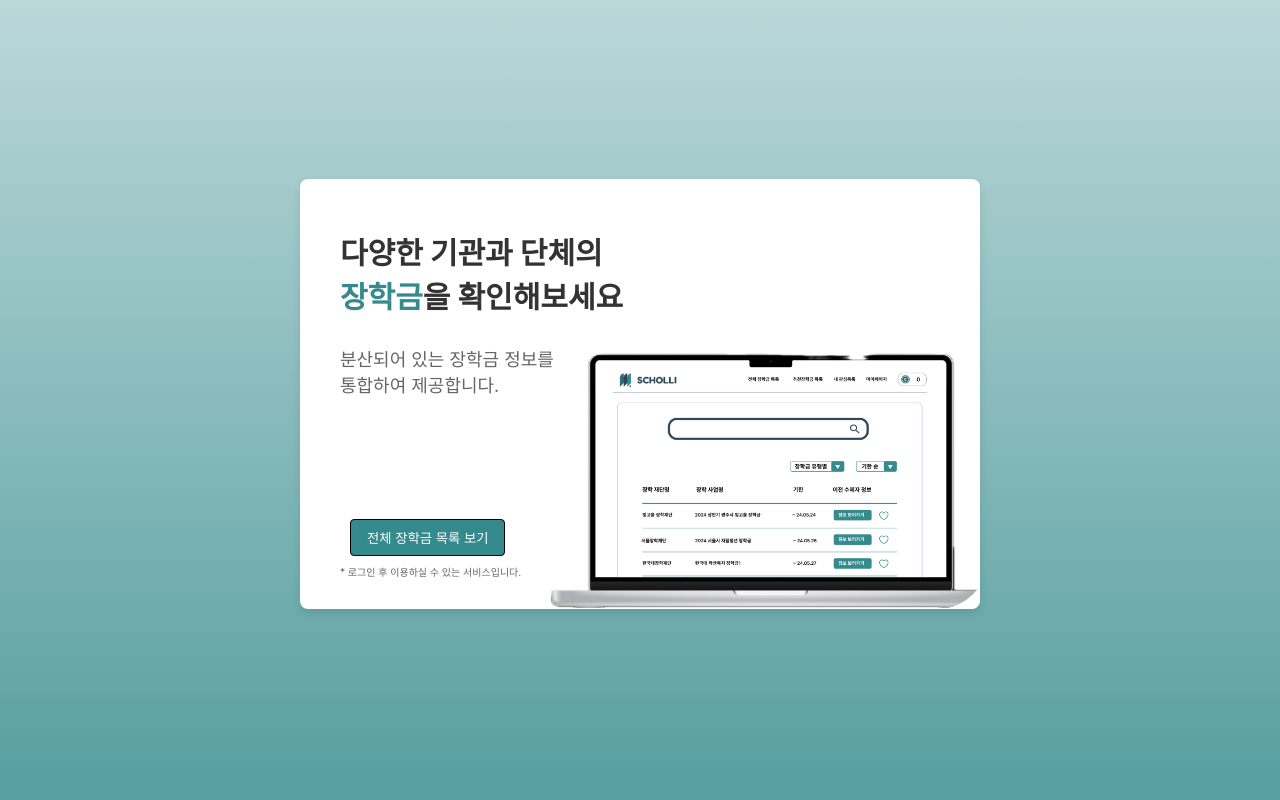
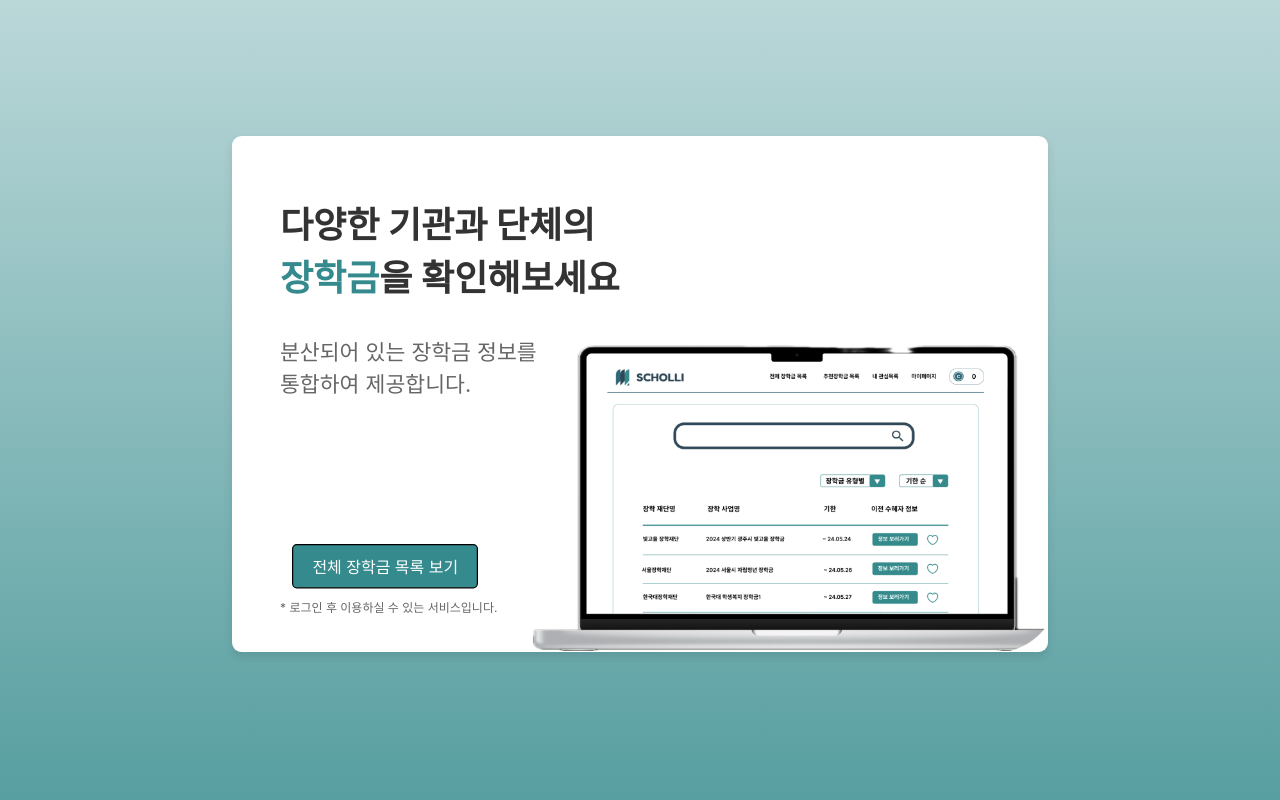
Before and after one commit to Musccat/Musccat_Project_FE, a React (Create React App) app in the folder musccat-project-fe/: page /main in a window 1280 px wide. Shown: the part 620-1420 px from the top of the page. Built offline with nearby package versions, Linux system fonts and the light colour scheme.

Commit message:
Fix: 메인페이지 디자인 비율 수정

```diff
--- a/musccat-project-fe/src/component/page/MainPage.jsx
+++ b/musccat-project-fe/src/component/page/MainPage.jsx
@@ -44,6 +44,10 @@ const Rectangle = styled.div`
     align-items: center;
     justify-content: space-between;
     overflow: hidden;
+
+    /* 부모 크기에 맞춰 자동으로 크기 조정 */
+    transform: scale(1.2); /* 기본 크기 */
+    transition: transform 0.3s ease;
 `;
 
 const TextContainer = styled.div`
@@ -184,13 +188,21 @@ const BottomButton = styled.button`
     text-align: center; /* 텍스트를 가운데 정렬 */
     font-size: 16px; /* 텍스트 크기 조정 */
     cursor: pointer;
+
+    /* 부모 크기에 맞춰 자동으로 크기 조정 */
+    transform: scale(1.2); /* 기본 크기 */
+    transition: transform 0.3s ease;
 `;
 
 const WhiteText = styled.p`
     color: white;
     font-size: 12px; /* Adjust font size if necessary */
-    margin-top: 8px;
+    margin-top: 15px;
     text-align: center; /* Adjust alignment if necessary */
+
+    /* 부모 크기에 맞춰 자동으로 크기 조정 */
+    transform: scale(1.2); /* 기본 크기 */
+    transition: transform 0.3s ease;
 `;
 
 const LoginText = styled.p`
```
